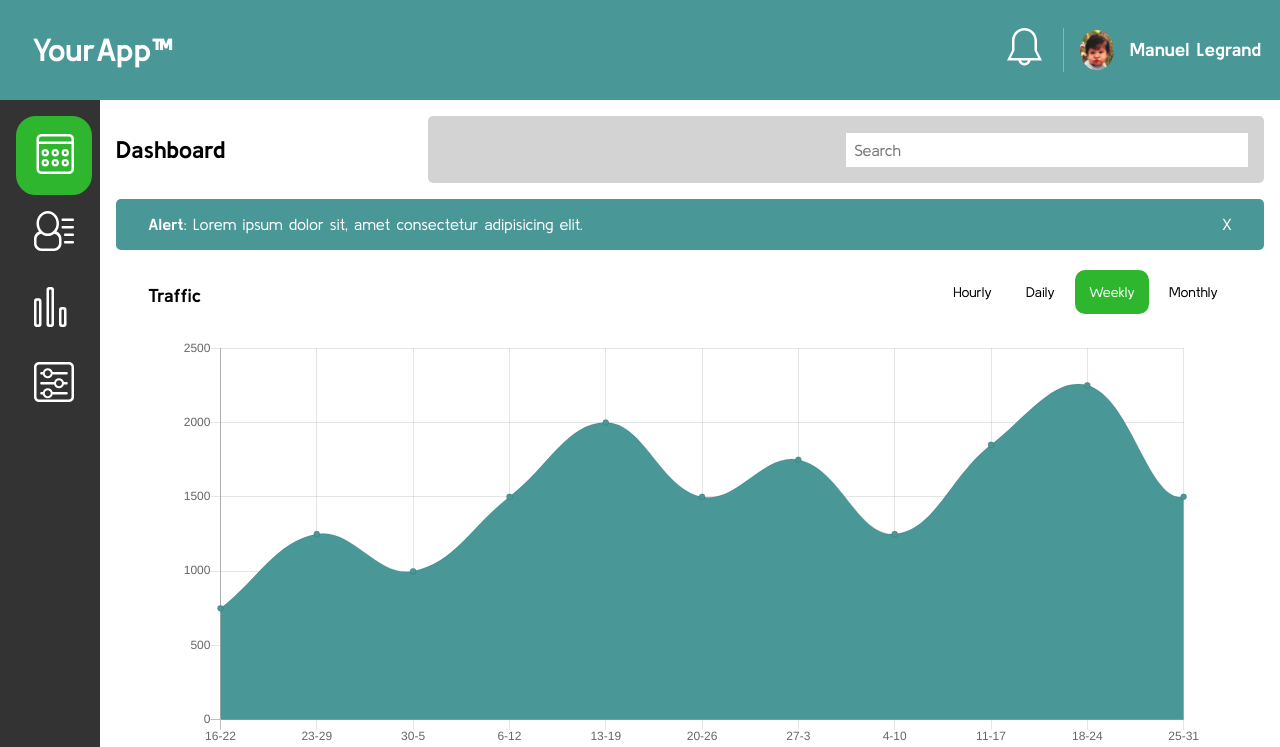
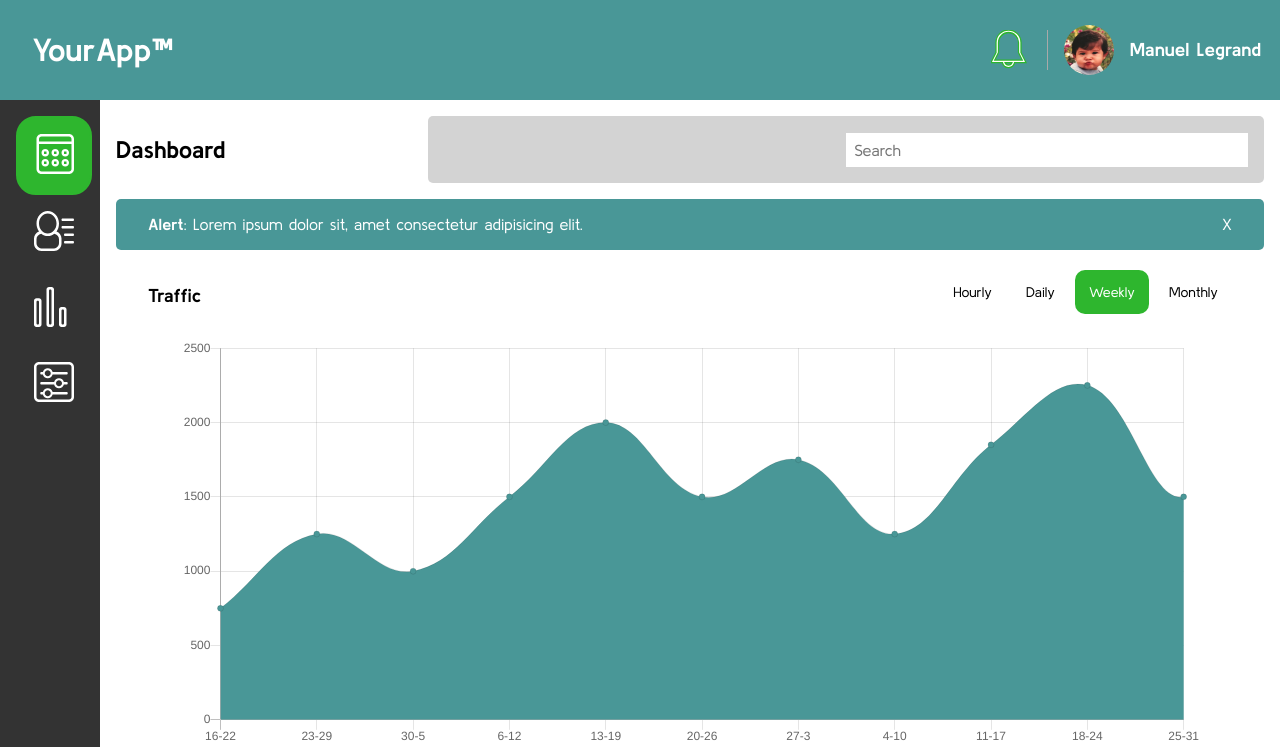
Before and after one commit to legranster/fewd_project_7, a plain HTML site: page index.html in a window 1280 px wide. Shown: the top 747 px of the page. Drawn offline with nearby package versions, Linux system fonts and the light colour scheme.

Commit message:
adds hover effect to bell, changes bell SVG to inline

```diff
--- a/css/styles.css
+++ b/css/styles.css
@@ -14,6 +14,7 @@ body {
     width: 100%;
     height: 500px;
 }
+
 /* Main Styles */
 
 header {
@@ -34,10 +35,29 @@ img {
     height: 40px;
 }
 
+.notifications {
+    border-right: 1px solid darkgray;
+    padding-right: 1em;
+    width: 40px;
+    height: 40px;
+}
+
+#bell {
+    stroke:rgb(46, 182, 46);
+    transition: 1s;
+}
+
+#bell:hover{
+    stroke: white;
+}
+
 .avatar {
     border-radius: 50%;
     display: inline-block;
+    width: 50px;
+    height: 50px;
 }
+
 
 .search {
     width: 70%;
@@ -53,10 +73,6 @@ img {
     width: 50%;
     padding: 0.5em;
     border: none;
-}
-
-.notifications {
-    border-right: 1px solid darkgray;
 }
 
 .header-links img,
--- a/index.html
+++ b/index.html
@@ -13,7 +13,19 @@
                 <h1><strong>Your</strong>App&trade;</h1>
                 <div class="header-links">
                     <div class="notifications">
-                        <img alt = "Notifications Icon" src="icons/icon-bell.svg">
+                        <svg version="1.1" id="bell" xmlns="http://www.w3.org/2000/svg" xmlns:xlink="http://www.w3.org/1999/xlink" x="0px" y="0px"
+                            viewBox="0 0 32 32" style="enable-background:new 0 0 32 32;" xml:space="preserve">
+                            <style type="text/css">
+                                .st0{fill:#FFFFFF;}
+                            </style>
+                            <g id="_x36__6_">
+                                <g>
+                                    <path class="st0" d="M24,18v-8c0-5.5-4.5-10-10-10S4,4.5,4,10v8l-4,8h9.1c0.5,2.3,2.5,4,4.9,4s4.4-1.7,4.9-4H28L24,18z M14,28
+                                        c-1.3,0-2.4-0.8-2.8-2h5.6C16.4,27.2,15.3,28,14,28z M3,24l3-6v-8c0-4.4,3.6-8,8-8s8,3.6,8,8v8l3,6H3z"/>
+                                </g>
+                            </g>
+                        </svg>
+
                         <div id="notifications"></div>
                     </div>
                     <img class="avatar" alt="User Avatar" src="images/profile_pic.jpg">
```
